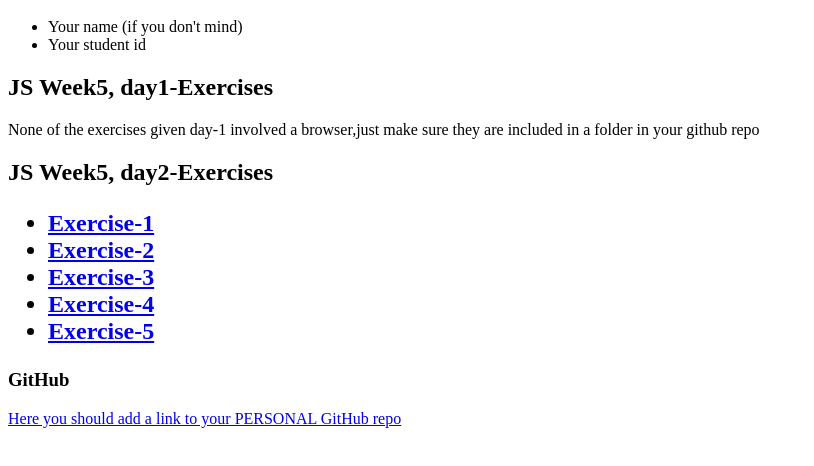
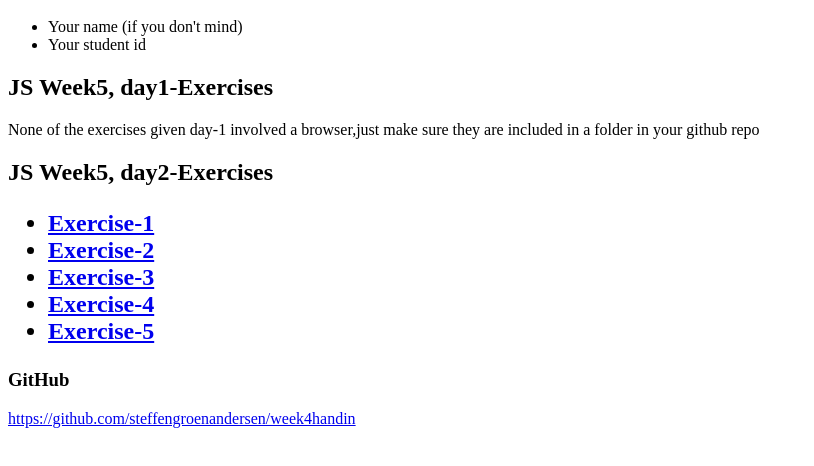
Before and after one commit to steffengroenandersen/week4handin, a plain HTML site: page index.html in a window 1280 px wide. Shown: the part 48-514 px from the top of the page, without its empty margins (0-814 px from the left). Drawn offline with Linux system fonts and the light colour scheme.

Commit message:
Update github url

```diff
--- a/index.html
+++ b/index.html
@@ -14,4 +14,4 @@
         <li><a href="js-day2-ex5.html">Exercise-5</a></li>
     </ul>
     <h3>GitHub</h3>
-    <a href="#">Here you should add a link to your PERSONAL GitHub repo</a>
+    <a href="#">https://github.com/steffengroenandersen/week4handin</a>
```
